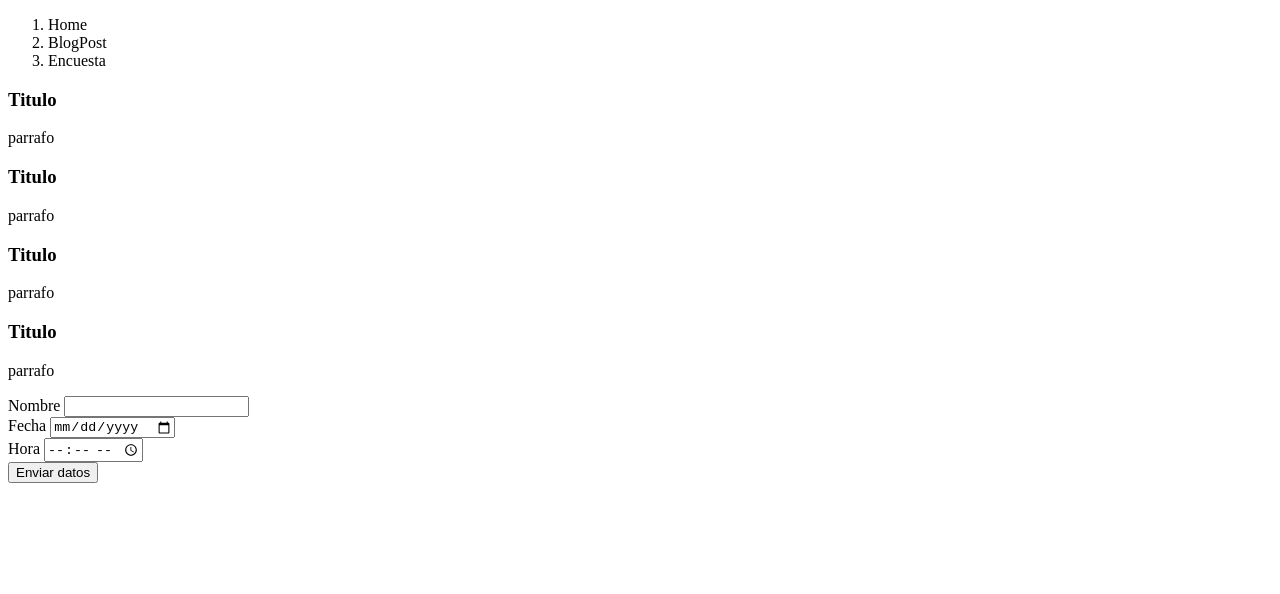
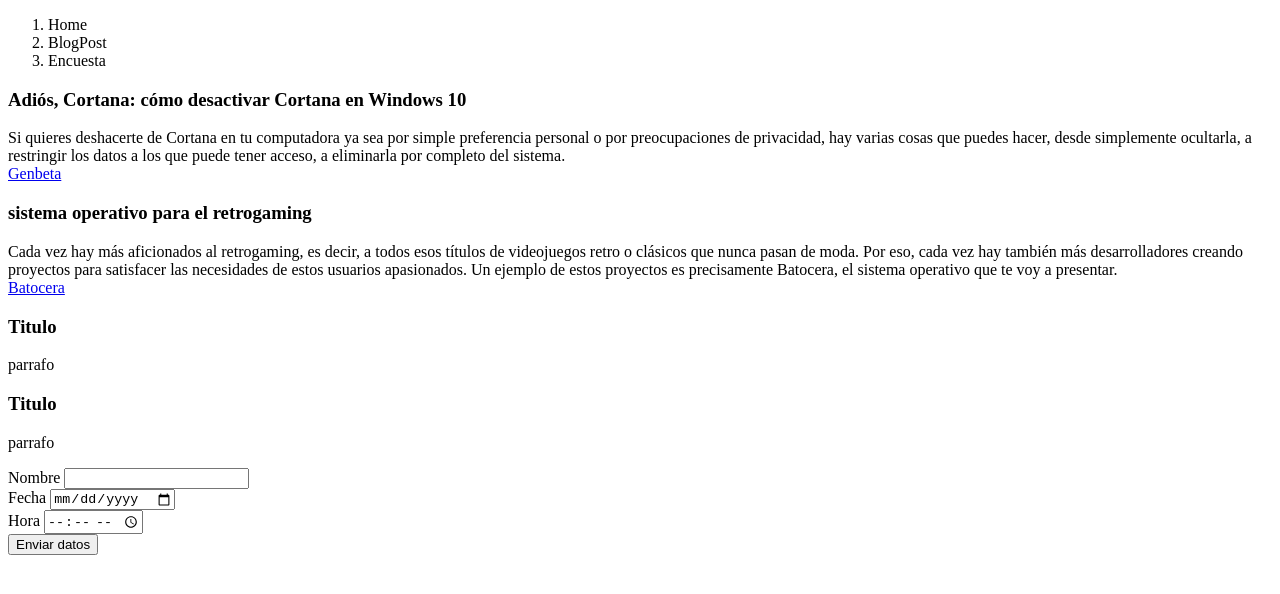
Before and after one commit to casinoflamingo/ghpage, a plain HTML site: page index.html in a window 1280 px wide. Drawn offline with Linux system fonts and the light colour scheme.

Commit message:
Agregado  informacion

```diff
--- a/index.html
+++ b/index.html
@@ -19,12 +19,18 @@
     <main>
         <section name="Post">
             <article>
-                <h1>Titulo</h1>
-                <p>parrafo</p>
+                <h1>Adiós, Cortana: cómo desactivar Cortana en Windows 10</h1>
+                <p>Si quieres deshacerte de Cortana en tu computadora ya sea por simple preferencia personal o por preocupaciones de privacidad, hay varias cosas que puedes hacer, desde simplemente ocultarla, a restringir los datos a los que puede tener acceso, a eliminarla por completo del sistema.
+                <br>
+                <a href="https://www.genbeta.com/windows/adios-cortana-como-desactivar-cortana-en-windows-10">Genbeta</a>
+                </p>
             </article>
             <article>
-                <h1>Titulo</h1>
-                <p>parrafo</p>
+                <h1>sistema operativo para el retrogaming</h1>
+                <p>Cada vez hay más aficionados al retrogaming, es decir, a todos esos títulos de videojuegos retro o clásicos que nunca pasan de moda. Por eso, cada vez hay también más desarrolladores creando proyectos para satisfacer las necesidades de estos usuarios apasionados. Un ejemplo de estos proyectos es precisamente Batocera, el sistema operativo que te voy a presentar.
+                <br>
+                <a href="https://batocera.org/">Batocera</a>
+                </p>
             </article>
             <article>
                 <h1>Titulo</h1>
```
